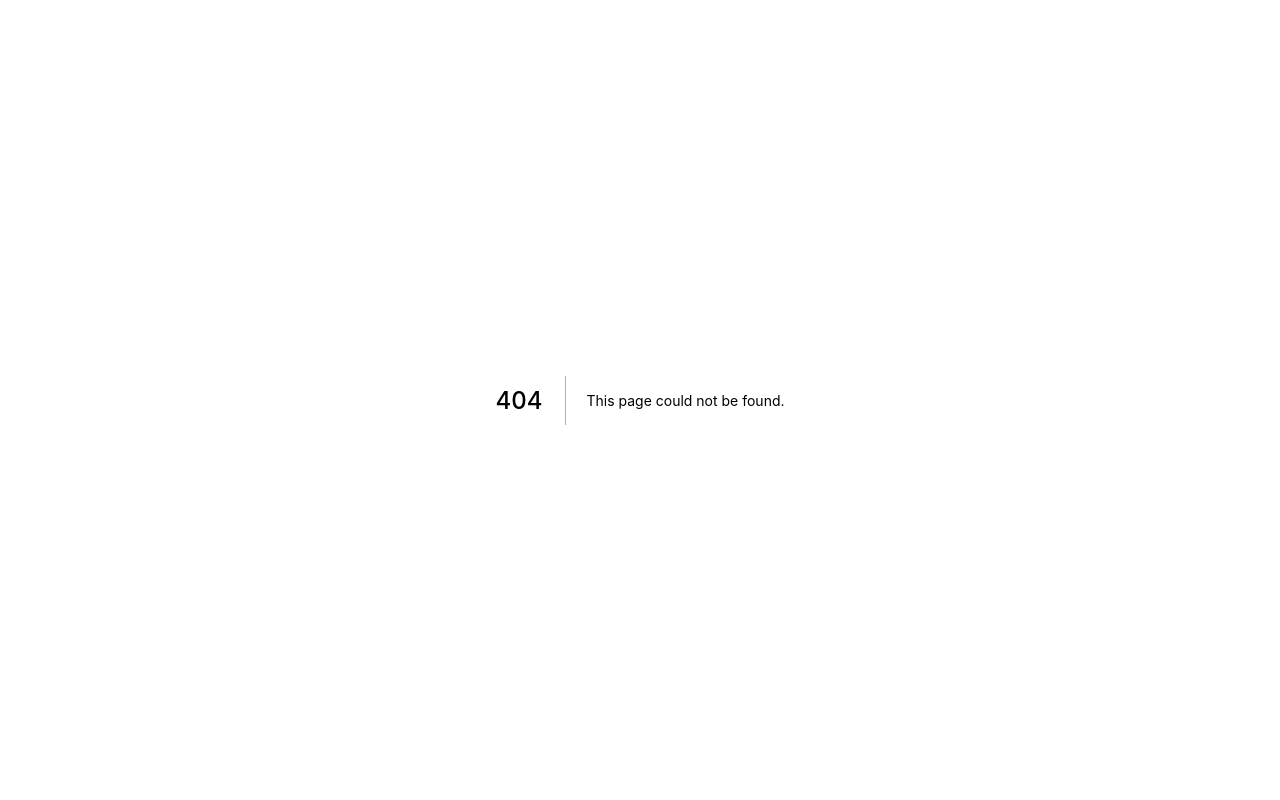
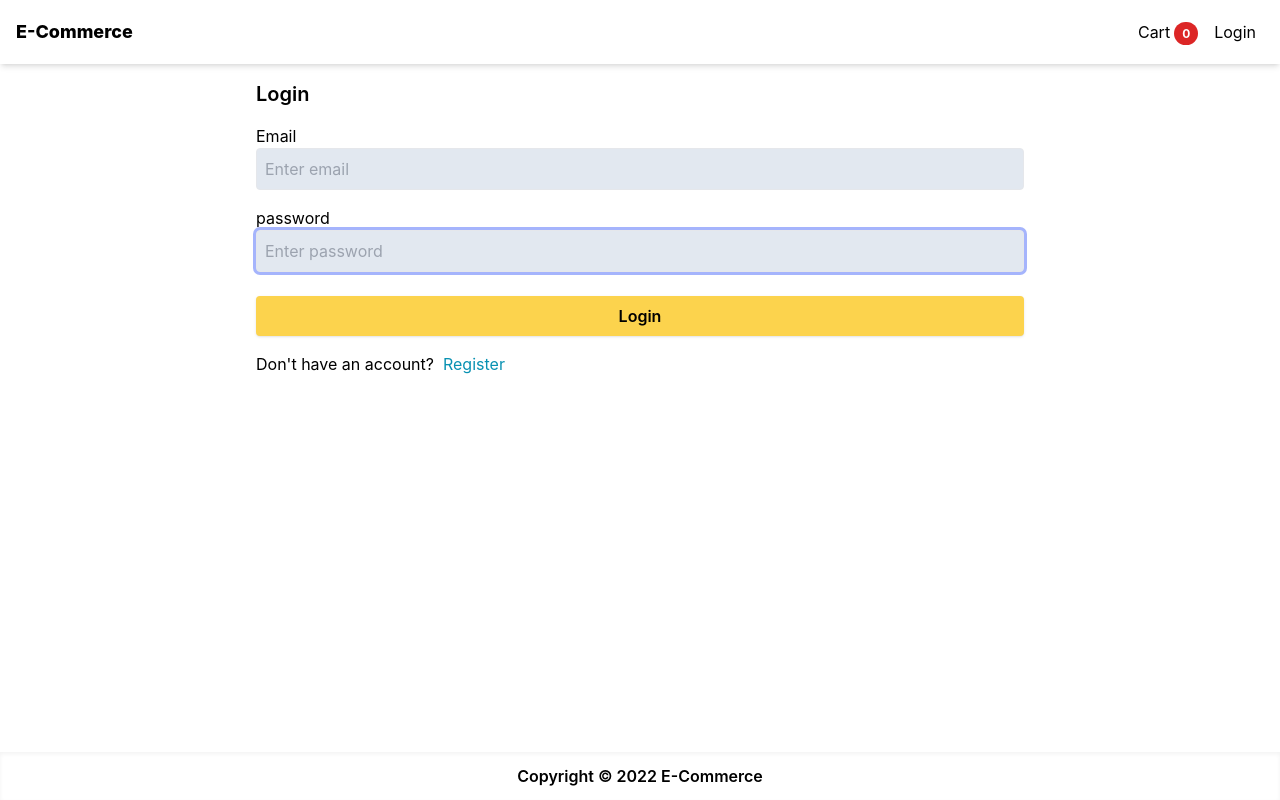
Before and after one commit to sandroarobeli/next-ecommerce-1, a Next.js app: page /login in a window 1280 px wide. Before the commit this address had no page. Built offline with nearby package versions, Linux system fonts and the light colour scheme.

Commit message:
Added login inputs and validation

```diff
--- a/package.json
+++ b/package.json
@@ -13,7 +13,8 @@
     "js-cookie": "^3.0.1",
     "next": "12.3.1",
     "react": "18.2.0",
-    "react-dom": "18.2.0"
+    "react-dom": "18.2.0",
+    "react-hook-form": "^7.36.0"
   },
   "devDependencies": {
     "autoprefixer": "^10.4.12",
--- a/pages/cart.js
+++ b/pages/cart.js
@@ -120,7 +120,8 @@ function CartScreen() {
             </div>
             <button
               className="primary-button w-full"
-              onClick={() => router.push("/shipping")}
+              // If the user === logged in, we redirect to shipping, otherwise we keep him in login
+              onClick={() => router.push("login?redirect=/shipping")}
             >
               Check Out
             </button>
--- /dev/null
+++ b/pages/login.js
@@ -0,0 +1,95 @@
+import Link from "next/link";
+import React from "react";
+import { useForm } from "react-hook-form";
+import Layout from "../components/Layout";
+
+// Text-color: text-cyan-700 etc.
+
+export default function LoginScreen() {
+  const {
+    handleSubmit,
+    resetField, // test
+    register,
+    formState: { errors },
+  } = useForm();
+
+  const onSubmit = ({ email, password }) => {
+    console.log("email: ", email);
+    console.log("password: ", password);
+    resetField("email"); // test
+    resetField("password"); // test
+    //  console.log("formState: ", formState);
+  };
+
+  return (
+    <Layout title="Login">
+      <form
+        className="mx-auto max-w-screen-md"
+        onSubmit={handleSubmit(onSubmit)}
+      >
+        <h1 className="mb-4 text-xl font-semibold">Login</h1>
+        <div className="mb-4">
+          <label htmlFor="email">Email</label>
+          <input
+            type="email"
+            className="w-full"
+            id="email"
+            autoFocus
+            placeholder="Enter email"
+            // Registering the parameter with validation options
+            {...register("email", {
+              // onBlur: (e) => {
+              //   if (!e.target.value) {
+              //     console.log("Email cannot be empty!");
+              //   }
+              //   console.log("Passed");
+              // }, // test
+              onChange: (event) => console.log(event.target.value), // test
+              required: "Please enter your email",
+              pattern: {
+                value: /^[a-zA-Z0-9_.+-]+@[a-zA-Z0-9-]+.[a-zA-Z0-9-.]+$/i,
+                message: "Please provide a valid email",
+              },
+            })}
+          />
+          {
+            errors.email && (
+              <div className="text-red-500">{errors.email.message}</div>
+            ) /* This expression checks for registered errors with email */
+          }
+        </div>
+        <div className="mb-6">
+          <label htmlFor="password">password</label>
+          <input
+            type="password"
+            className="w-full"
+            id="password"
+            autoFocus
+            placeholder="Enter password"
+            {...register("password", {
+              required: "Please enter password",
+              minLength: {
+                value: 6,
+                message: "Password must exceed 5 characters",
+              },
+            })}
+          />
+          {
+            errors.password && (
+              <div className="text-red-500">{errors.password.message}</div>
+            ) /* This expression checks for registered errors with email */
+          }
+        </div>
+        <div className="mb-4">
+          <button className="primary-button w-full font-semibold">Login</button>
+        </div>
+        <div className="mb-4">
+          Don&apos;t have an account? &nbsp;
+          <Link href={"/register"}>
+            <a className="text-cyan-600">Register</a>
+          </Link>
+        </div>
+      </form>
+    </Layout>
+  );
+}
--- /dev/null
+++ b/pages/register.js
@@ -0,0 +1,6 @@
+import React from "react";
+import Layout from "../components/Layout";
+
+export default function RegisterScreen() {
+  return <Layout title="Register">Register Screen</Layout>;
+}
--- a/styles/globals.css
+++ b/styles/globals.css
@@ -28,6 +28,12 @@ a {
   @apply rounded bg-amber-300 py-2 px-4 shadow outline-none hover:bg-amber-400 active:bg-amber-500;
 }
 
+input,
+select,
+textarea {
+  @apply rounded border p-2 outline-none ring-indigo-300 focus:ring bg-slate-200 text-neutral-900;
+}
+
 @media (prefers-color-scheme: dark) {
   html {
     color-scheme: dark;
```
Also changed, not shown: 1 other file (tests, documents, lock files or other folders).
